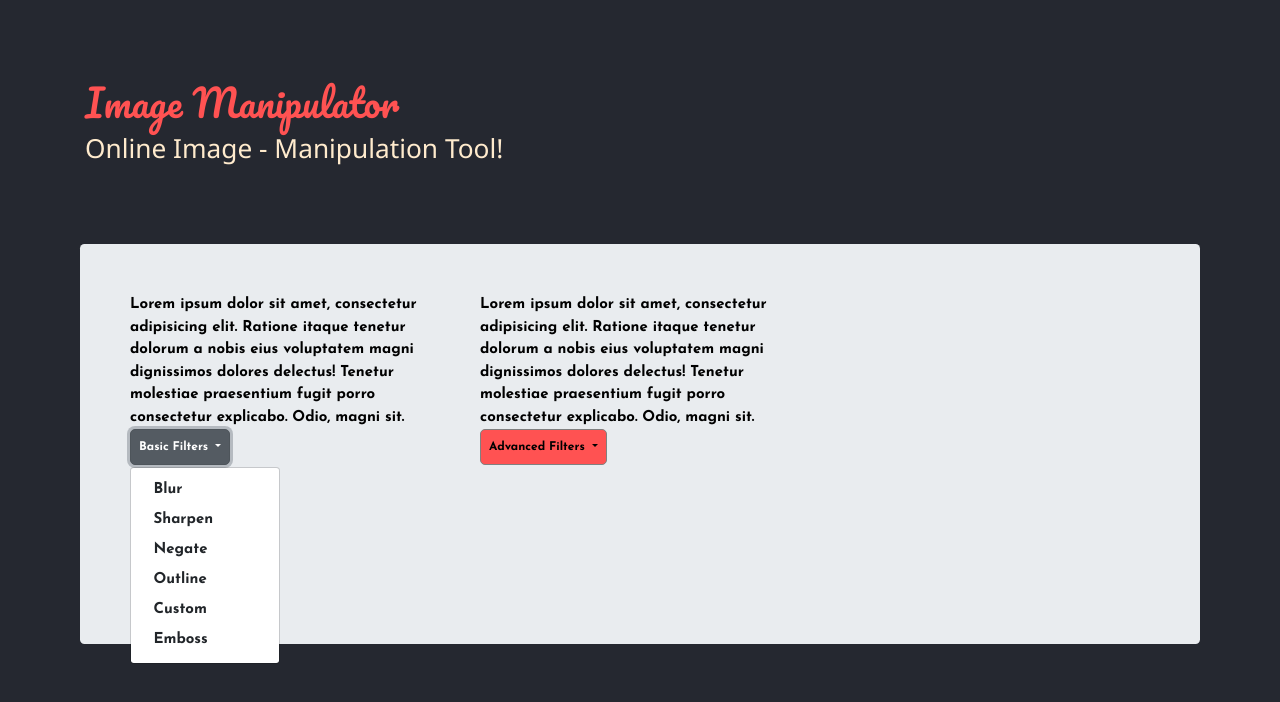
After one commit to atshaya-anand/picFiiii, a Flask app: page /imageFilters/ in a window 1280 px wide, after a click on "Basic Filters". The commit adds this page. Shown: the top 702 px of the page. Run offline with Flask 2, Linux system fonts and the light colour scheme; some libraries are stand-ins or nearby versions.

Commit message:
modified

```diff
--- a/app.py
+++ b/app.py
@@ -1,14 +1,16 @@
-from flask import Flask, render_template
-
+from flask import Flask, render_template, request
+import flask
 app = Flask(__name__)
 
-@app.route("/",methods=['GET','POST'])
+@app.route("/")
 def Welcome():
     return render_template("index.html")
 
+@app.route('/imageFilters/',methods=['GET','POST'])
 def upload():
-    imagefile = flask.request.files.get('upfile', '')
+    imagefile = flask.request.files.get('file')
     print(imagefile)
+    return render_template("filters.html",user_image = imagefile)
 
 
 if __name__ == '__main__':
--- /dev/null
+++ b/templates/filters.html
@@ -0,0 +1,65 @@
+<!doctype html>
+<html lang="en">
+  <head>
+    <!-- Required meta tags -->
+    <meta charset="utf-8">
+    <meta name="viewport" content="width=device-width, initial-scale=1, shrink-to-fit=no">
+
+    <!-- Bootstrap CSS -->
+    <link rel="stylesheet" href="https://www.w3schools.com/w3css/4/w3.css">
+    <link rel="stylesheet" href="https://stackpath.bootstrapcdn.com/bootstrap/4.5.0/css/bootstrap.min.css" integrity="sha384-9aIt2nRpC12Uk9gS9baDl411NQApFmC26EwAOH8WgZl5MYYxFfc+NcPb1dKGj7Sk" crossorigin="anonymous">
+    <link rel="stylesheet" type="text/css" href="{{ url_for('static', filename='style.css') }}">
+
+
+    <title>Extract Object</title>
+  </head>
+  <body id="bodyy">
+    <div class="container">
+        <h1 id="title-name">Image Manipulator</h1>
+        <h3 style='color: blanchedalmond;'>Online Image - Manipulation Tool!</h3>
+      </div>
+
+      <div class="jumbotron" style="padding:50px;margin:80px;height:400px;">
+        <div class="row">
+          <div class="col-sm">
+            <div class="dropdown">
+              Lorem ipsum dolor sit amet, consectetur adipisicing elit. Ratione itaque tenetur dolorum a nobis eius voluptatem magni dignissimos dolores delectus! Tenetur molestiae praesentium fugit porro consectetur explicabo. Odio, magni sit.<br />
+              <button class="btn btn-secondary dropdown-toggle" type="button" id="dropdownMenuButton" data-toggle="dropdown" aria-haspopup="true" aria-expanded="false">
+                Basic Filters
+              </button>
+              <div class="dropdown-menu" aria-labelledby="dropdownMenuButton" style="cursor: pointer;">
+                <a class="dropdown-item">Blur</a>
+                <a class="dropdown-item" >Sharpen</a>
+                <a class="dropdown-item" >Negate</a>
+                <a class="dropdown-item" >Outline</a>
+                <a class="dropdown-item" >Custom</a>
+                <a class="dropdown-item" >Emboss</a>
+              </div>
+            </div>
+          </div>
+          <div class="col-sm">
+            <div class="dropdown">
+              Lorem ipsum dolor sit amet, consectetur adipisicing elit. Ratione itaque tenetur dolorum a nobis eius voluptatem magni dignissimos dolores delectus! Tenetur molestiae praesentium fugit porro consectetur explicabo. Odio, magni sit.<br />
+              <button class="btn btn-secondary dropdown-toggle" type="button" id="dropdownMenuButton" data-toggle="dropdown" aria-haspopup="true" aria-expanded="false">
+                Advanced Filters
+              </button>
+              <div class="dropdown-menu" aria-labelledby="dropdownMenuButton" style="cursor: pointer;">
+                <a class="dropdown-item">Cartoonification</a>
+                <a class="dropdown-item" >Pencil Sketch</a>
+                <a class="dropdown-item" >Edge detect</a>
+              </div>
+            </div>
+          </div>
+          <div class="col-sm">
+            <img src="{{ imagefile }}">
+          </div>
+        </div>
+      </div>
+
+
+    <!-- jQuery first, then Popper.js, then Bootstrap JS -->
+    <script src="https://code.jquery.com/jquery-3.5.1.slim.min.js" integrity="sha384-DfXdz2htPH0lsSSs5nCTpuj/zy4C+OGpamoFVy38MVBnE+IbbVYUew+OrCXaRkfj" crossorigin="anonymous"></script>
+    <script src="https://cdn.jsdelivr.net/npm/popper.js@1.16.0/dist/umd/popper.min.js" integrity="sha384-Q6E9RHvbIyZFJoft+2mJbHaEWldlvI9IOYy5n3zV9zzTtmI3UksdQRVvoxMfooAo" crossorigin="anonymous"></script>
+    <script src="https://stackpath.bootstrapcdn.com/bootstrap/4.5.0/js/bootstrap.min.js" integrity="sha384-OgVRvuATP1z7JjHLkuOU7Xw704+h835Lr+6QL9UvYjZE3Ipu6Tp75j7Bh/kR0JKI" crossorigin="anonymous"></script>
+  </body>
+</html>
```
Also changed, not shown: templates/Manipulator.html (deleted, +0 -51 lines), templates/index.html (+4 -3 lines).
